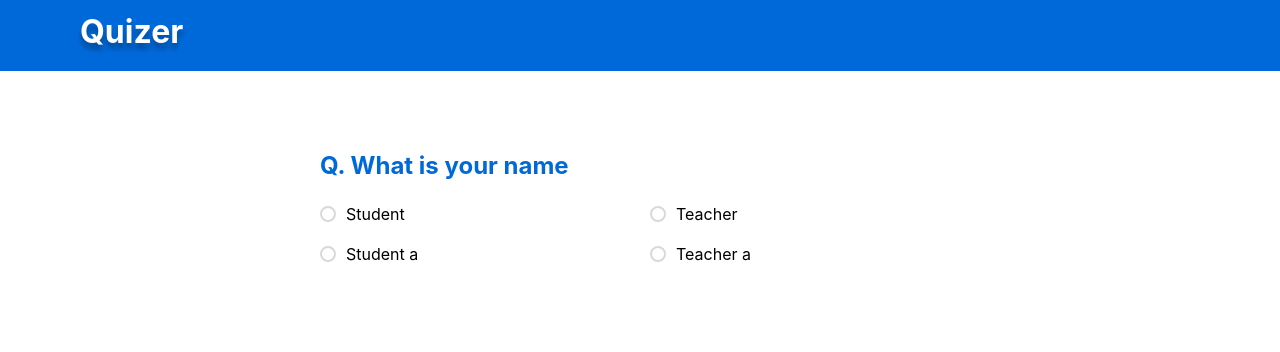
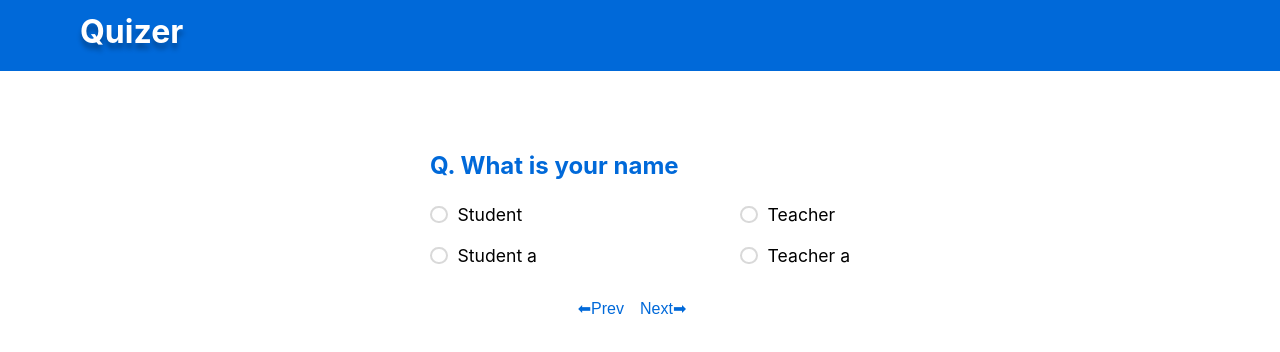
Before and after one commit to akshpnwr/quizer, a React (Create React App) app: page / in a window 1280 px wide. Shown: the top 352 px of the page. Built offline with nearby package versions, Linux system fonts and the light colour scheme.

Commit message:
added next and prev button

```diff
--- a/src/components/Button/Button.js
+++ b/src/components/Button/Button.js
@@ -0,0 +1,7 @@
+import classes from "./Button.module.css";
+
+const Button = (props) => {
+  return <button className={classes.button}>{props.children}</button>;
+};
+
+export default Button;
--- a/src/components/Button/Button.module.css
+++ b/src/components/Button/Button.module.css
@@ -0,0 +1,8 @@
+.button {
+  color: #0069d9;
+  outline: none;
+  border: none;
+  background-color: white;
+  cursor: pointer;
+  font-size: 1rem;
+}
--- a/src/components/Option/Option.module.css
+++ b/src/components/Option/Option.module.css
@@ -2,6 +2,7 @@
   display: inline-flex;
   align-items: center;
   cursor: pointer;
+  font-size: 1.1rem;
 }
 
 .label input {
@@ -15,7 +16,6 @@
   border-radius: 50%;
   margin-right: 10px;
   padding: 2px;
-  /* background-color: #d9d9d9;s */
 }
 
 .dot::after {
--- a/src/containers/Quiz/Quiz.js
+++ b/src/containers/Quiz/Quiz.js
@@ -1,3 +1,4 @@
+import Button from "../../components/Button/Button.js";
 import Option from "../../components/Option/Option.js";
 import classes from "./Quiz.module.css";
 
@@ -11,6 +12,10 @@ const Quiz = () => {
         <Option>Student a</Option>
         <Option>Teacher a</Option>
       </div>
+      <div className={classes.actions}>
+        <Button>⬅Prev</Button>
+        <Button>Next➡</Button>
+      </div>
     </div>
   );
 };
--- a/src/containers/Quiz/Quiz.module.css
+++ b/src/containers/Quiz/Quiz.module.css
@@ -1,5 +1,5 @@
 .quiz {
-  width: 50%;
+  width: fit-content;
   margin: 5em auto;
 }
 
@@ -11,5 +11,15 @@
   margin-top: 1.5em;
   display: grid;
   grid-template-columns: 1fr 1fr;
-  gap: 20px;
+  row-gap: 20px;
+  column-gap: 200px;
 }
+
+.actions {
+  text-align: center;
+  margin-top: 2em;
+}
+
+.actions button {
+  margin-right: 1em;
+}
```
